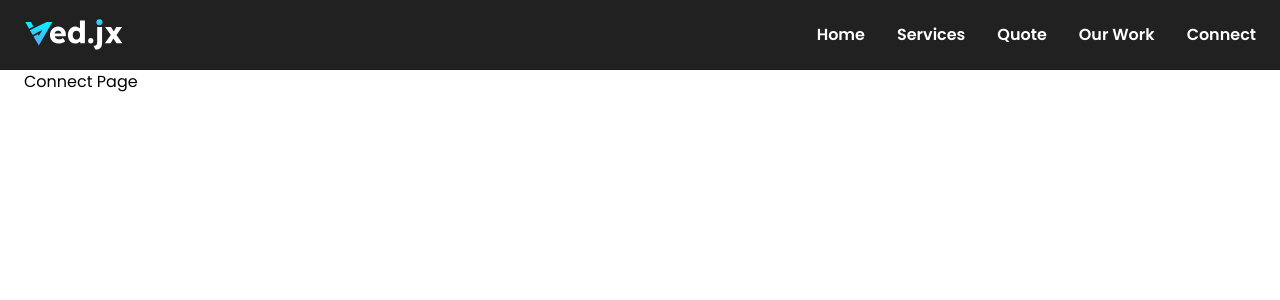
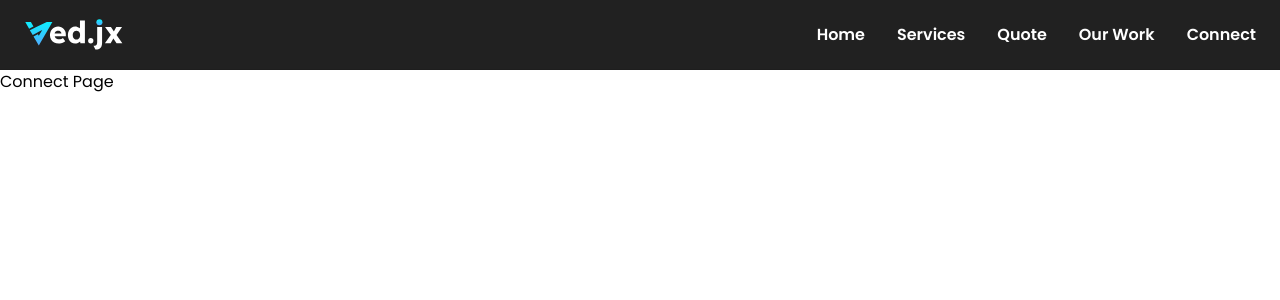
Before and after one commit to Jxk0be/company-website, a SvelteKit app: page /connect in a window 1280 px wide. Shown: the top 300 px of the page. Built offline with nearby package versions, Linux system fonts and the light colour scheme; a web font is replaced by a local one.

Commit message:
Make background Hero image fullscreen without padding

```diff
--- a/src/routes/+layout.svelte
+++ b/src/routes/+layout.svelte
@@ -24,6 +24,6 @@
 </div>
 
 <Navbar />
-<div class="lg:px-[24px] h-screen w-full md:px-[16px]">
+<div class="h-screen w-full">
     <slot />
 </div>
--- a/src/routes/+page.svelte
+++ b/src/routes/+page.svelte
@@ -33,7 +33,7 @@
 
 <svelte:window bind:innerWidth={screenWidth} />
 
-<div class="text-white w-full h-screen md:h-[70vh] flex flex-col items-center justify-center relative">
+<div class="text-white w-full h-screen md:h-[70vh] flex flex-col items-center justify-center relative lg:px-[24px] md:px-[16px]">
     <h1 class="text-3xl z-[2] md:w-[400px] md:max-w-[500px] min-w-[315px] max-w-[400px] w-3/4">{@html LogoText}</h1>
     <h1 class="text-xl z-[2] capitalize whitespace-nowrap">automotive liquid wrapping</h1>
     <div class="md:w-[400px] px-[16px] md:px-0 mt-4 z-[2] gap-3 w-full flex justify-between items-center h-[40px]">
```
